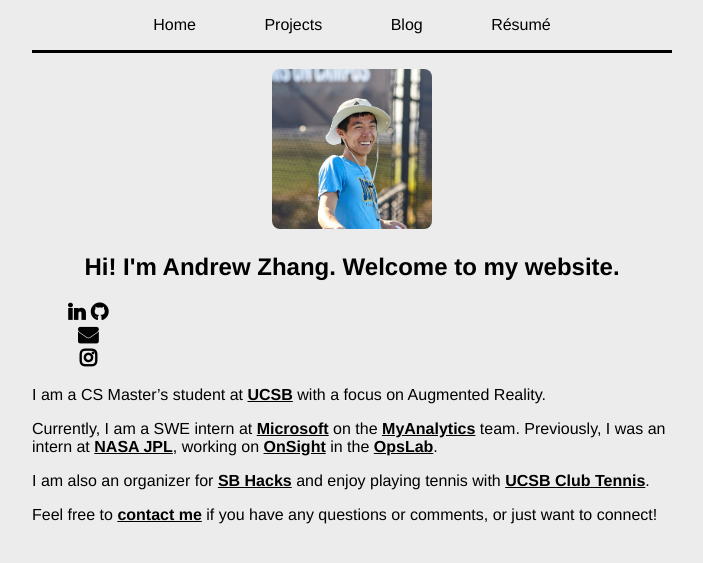
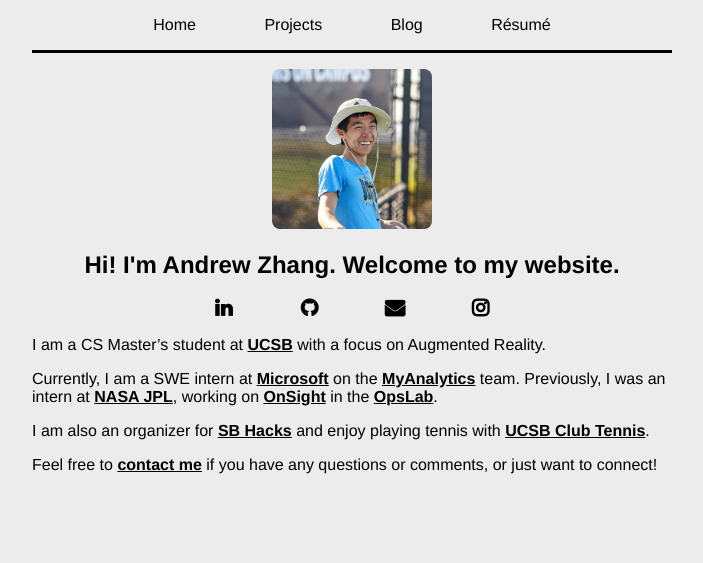
Before and after one commit to AndrewZhang17/AndrewZhang17.github.io, a Jekyll site: the page built from index.md, in a window 1280 px wide. Shown: the top 563 px of the page, without its empty margins (288-991 px from the left). Built offline with Jekyll 4.4.1, drawn with Linux system fonts in a browser that asks for light colours.

Commit message:
fix socials

```diff
--- a/_layouts/home.html
+++ b/_layouts/home.html
@@ -6,7 +6,7 @@ layout: default
 
     <div id="intro-header">
         <img id="photo" src="/images/AndrewZhang.jpg">
-        <h2>
+        <h2 id="intro-title">
             Hi! I'm Andrew Zhang. Welcome to my website.
         </h2>
         <div id="socials">
--- a/css/style.css
+++ b/css/style.css
@@ -17,6 +17,10 @@ body {
     text-align: center;
 }
 
+#intro-title {
+    margin: 0.75em;
+}
+
 #photo {
     margin: auto;
     max-width: 10em;
@@ -27,7 +31,7 @@ body {
     font-size: 1.25em;
 }
 
-#socials {
+#socials > .fa {
     padding: 0 1em;
     width: 2em;
 }
```
